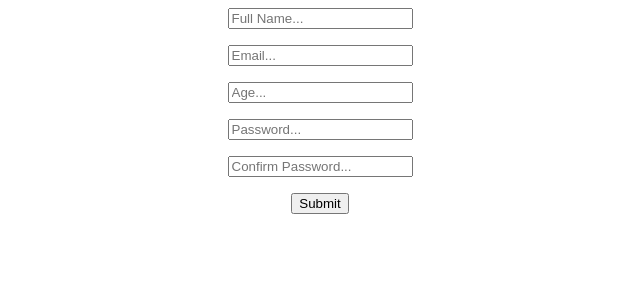
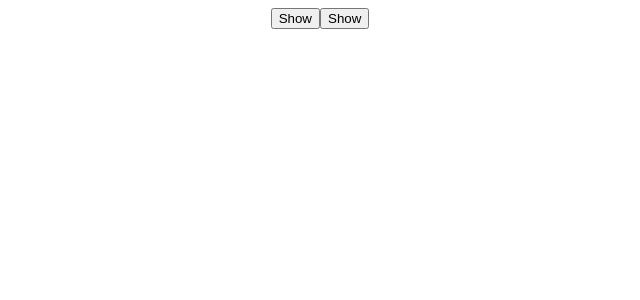
Before and after one commit to SamaelHugo/ReactLearning, a React (Create React App) app: page / in a window 1280 px wide. Shown: the top 300 px of the page, without its empty margins (320-960 px from the left). Built offline with nearby package versions, Linux system fonts and the light colour scheme.

Commit message:
Создание уникального хука

```diff
--- a/src/App.js
+++ b/src/App.js
@@ -1,14 +1,24 @@
 import './App.css';
-import {Form} from "./components/form";
+import {useToggle} from "./useToggle";
 
 
 function App() {
 
-
+    const [isVisible, toggle] = useToggle()
+    const [isVisible2, toggle2] = useToggle()
 
   return (
       <div className="App">
-          <Form />
+        <button onClick={toggle} >
+            {isVisible ? "Hide" : "Show"}
+        </button>
+          {isVisible && <h1>Hidden text</h1>}
+
+
+          <button onClick={toggle2} >
+              {isVisible2 ? "Hide" : "Show"}
+          </button>
+          {isVisible2 && <h1>Hidden text</h1>}
       </div>
   )
 }
--- /dev/null
+++ b/src/useToggle.js
@@ -0,0 +1,11 @@
+import {useState} from "react";
+
+export const useToggle = (initialValue = false) => {
+    const [state, setState] = useState(initialValue)
+
+    const toggle = () => {
+        setState((prev) => !prev)
+    }
+
+    return [state, toggle]
+}
```
